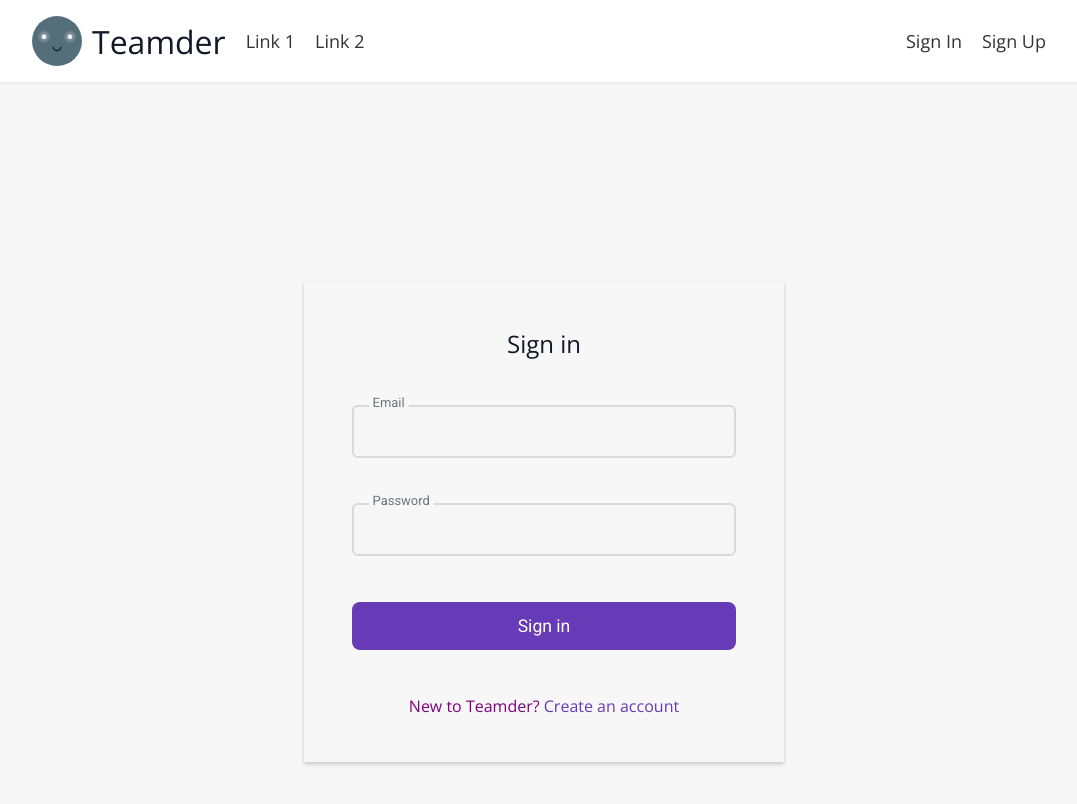
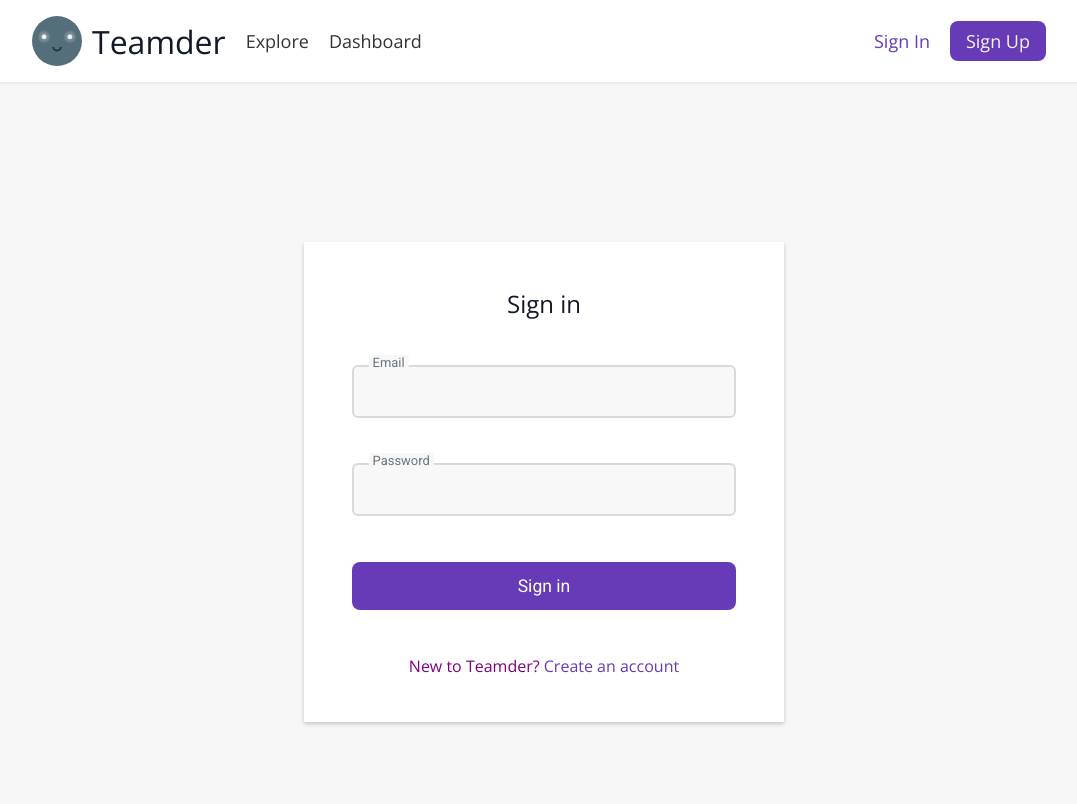
Before and after one commit to hustLer2k/teamder, a React (Vite) app: page /signin in a window 1280 px wide. Shown: the top 804 px of the page, without its empty margins (96-1173 px from the left). Built offline with nearby package versions, Linux system fonts and the light colour scheme.

Commit message:
hamburger

```diff
--- a/package.json
+++ b/package.json
@@ -14,7 +14,9 @@
     "@reduxjs/toolkit": "^1.9.3",
     "react": "^18.2.0",
     "react-dom": "^18.2.0",
+    "react-icons": "^4.8.0",
     "react-redux": "^8.0.5",
+    "react-responsive": "^9.0.2",
     "react-router-dom": "^6.9.0"
   },
   "devDependencies": {
--- a/src/App.module.css
+++ b/src/App.module.css
@@ -1,42 +1,5 @@
-.navbar {
-    display: flex;
-    justify-content: space-between;
-    align-items: center;
-    padding: 1rem 10%;
-    background-color: #ffffff;
-    box-shadow: 0 1px 3px rgba(0, 0, 0, 0.1);
+.main {
+    height: calc(100vh - 5rem);
+    flex: 1;
+    overflow: auto;
 }
-
-.logo {
-    height: 50px;
-    width: 50px;
-}
-
-.left-side {
-    display: flex;
-    align-items: center;
-}
-
-.header {
-    margin: 0;
-    padding: 0 10px;
-    font-size: 2rem;
-}
-
-.nav-links {
-    display: flex;
-    align-items: center;
-}
-
-.nav-link {
-    margin: 0 10px;
-    text-decoration: none;
-    color: #333333;
-    font-size: 18px;
-}
-
-.right-side {
-    display: flex;
-    justify-content: flex-end;
-    align-items: center;
-}
--- a/src/App.tsx
+++ b/src/App.tsx
@@ -3,36 +3,18 @@ import useToken from "./hooks/useToken";
 import { Outlet } from "react-router-dom";
 import styles from "./App.module.css";
 import logo from "../public/avatar.svg";
+import Navbar from "./components/Navbar";
 
 function App() {
     const [token] = useToken();
 
     return (
-        <>
-            <nav className={styles["navbar"]}>
-                <div className={styles["left-side"]}>
-                    <img src={logo} alt="logo" className={styles["logo"]} />
-                    <h2 className={styles["header"]}>Teamder</h2>
-                    <a href="#" className={styles["nav-link"]}>
-                        Link 1
-                    </a>
-                    <a href="#" className={styles["nav-link"]}>
-                        Link 2
-                    </a>
-                </div>
-                <div className={styles["right-side"]}>
-                    <a href="#" className={styles["nav-link"]}>
-                        Sign In
-                    </a>
-                    <a href="#" className={styles["nav-link"]}>
-                        Sign Up
-                    </a>
-                </div>
-            </nav>
-            <main>
+        <div className={styles["root-container"]}>
+            <Navbar />
+            <main className={styles.main}>
                 <Outlet />
             </main>
-        </>
+        </div>
     );
 }
 
--- /dev/null
+++ b/src/components/Navbar.module.css
@@ -0,0 +1,90 @@
+.navbar {
+    background-color: #ffffff;
+    box-shadow: 0 1px 3px rgba(0, 0, 0, 0.1);
+    min-height: 5rem;
+    padding: 1rem 10%;
+}
+
+.menu {
+    display: flex;
+    justify-content: space-between;
+    align-items: center;
+    height: 100%;
+}
+
+@media (max-width: 768px) {
+    .menu,
+    .left-side,
+    .right-side {
+        flex-direction: column;
+        justify-items: space-evenly;
+        gap: 1rem;
+        width: 100%;
+    }
+
+    .menu {
+        padding: 1rem 0;
+    }
+
+    .hamburger-menu {
+        display: flex;
+        justify-content: space-between;
+        align-items: center;
+        flex-direction: row;
+    }
+
+    .nav-link {
+        border-bottom: 1px solid black;
+        width: 100%;
+        padding-bottom: 0.3rem;
+    }
+}
+
+.logo {
+    height: 50px;
+    width: 50px;
+}
+
+.left-side {
+    display: flex;
+    align-items: center;
+}
+
+.header {
+    margin: 0;
+    padding: 0 10px;
+    font-size: 2rem;
+}
+
+.nav-links {
+    display: flex;
+    align-items: center;
+}
+
+.nav-link {
+    margin: 0 10px;
+    text-decoration: none;
+    color: #333333;
+    font-size: 18px;
+    display: block;
+}
+
+.right-side {
+    display: flex;
+    justify-content: flex-end;
+    align-items: center;
+}
+
+.sign-up {
+    background-color: var(--primary-color);
+    color: whitesmoke;
+    padding: 0.5rem 1rem;
+    border-radius: 0.5rem;
+}
+
+.sign-in {
+    color: var(--primary-color);
+}
+
+.hamburger {
+}
--- /dev/null
+++ b/src/components/Navbar.tsx
@@ -0,0 +1,68 @@
+import styles from "./Navbar.module.css";
+import logo from "../../public/avatar.svg";
+import { useState } from "react";
+import { Link } from "react-router-dom";
+import { useMediaQuery } from "react-responsive";
+import { FiMenu, FiX } from "react-icons/fi";
+
+export default function Navbar() {
+    const [isOpen, setIsOpen] = useState(false);
+
+    const clickHandler = () => setIsOpen((prevIsOpen) => !prevIsOpen);
+    const isMobile = useMediaQuery({ maxWidth: 768 });
+
+    return (
+        <nav className={styles["navbar"]}>
+            {isMobile && (
+                <div className={styles["hamburger-menu"]}>
+                    <FiMenu
+                        className="hamburger"
+                        size={32}
+                        onClick={clickHandler}
+                    />
+
+                    <img src={logo} alt="logo" className={styles["logo"]} />
+                    <h2 className={styles["header"]}>Teamder</h2>
+                </div>
+            )}
+
+            {(!isMobile || isOpen) && (
+                <div className={styles.menu}>
+                    <div className={styles["left-side"]}>
+                        {!isMobile && (
+                            <>
+                                {" "}
+                                <img
+                                    src={logo}
+                                    alt="logo"
+                                    className={styles["logo"]}
+                                />
+                                <h2 className={styles["header"]}>Teamder</h2>{" "}
+                            </>
+                        )}
+                        <Link to="#" className={styles["nav-link"]}>
+                            Explore
+                        </Link>
+                        <Link to="#" className={styles["nav-link"]}>
+                            Dashboard
+                        </Link>
+                    </div>
+                    <div className={styles["right-side"]}>
+                        <Link
+                            to="#"
+                            className={`${styles["nav-link"]} ${styles["sign-in"]}`}
+                        >
+                            Sign In
+                        </Link>
+                        <Link
+                            to="#"
+                            className={`${styles["nav-link"]} ${styles["sign-up"]}`}
+                        >
+                            Sign Up
+                        </Link>
+                    </div>
+                </div>
+            )}
+        </nav>
+    );
+}
--- a/src/routes/Signin.module.css
+++ b/src/routes/Signin.module.css
@@ -7,11 +7,12 @@
     max-width: 30rem;
     width: 80%;
     height: 30rem;
-    margin: calc(50vh - 12.5rem) auto;
+    margin: 10rem auto;
 
     box-shadow: 0 2px 4px rgba(0, 0, 0, 0.2);
 
     color: purple;
+    background-color: rgba(255, 255, 255, 0.9);
 }
 
 .wrapper h2 {
```
Also changed, not shown: 1 other file (tests, documents, lock files or other folders).
